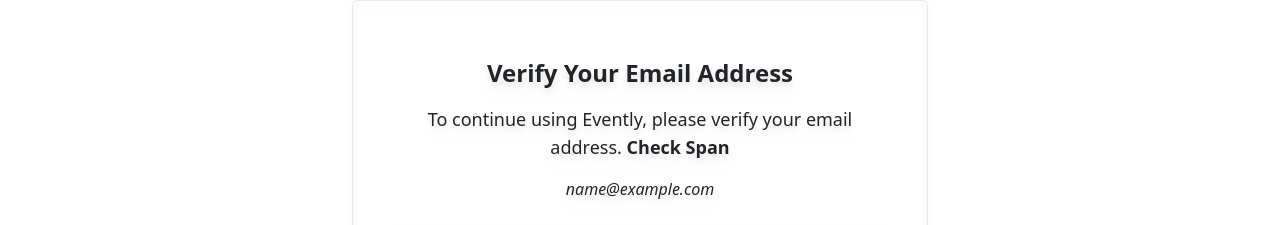
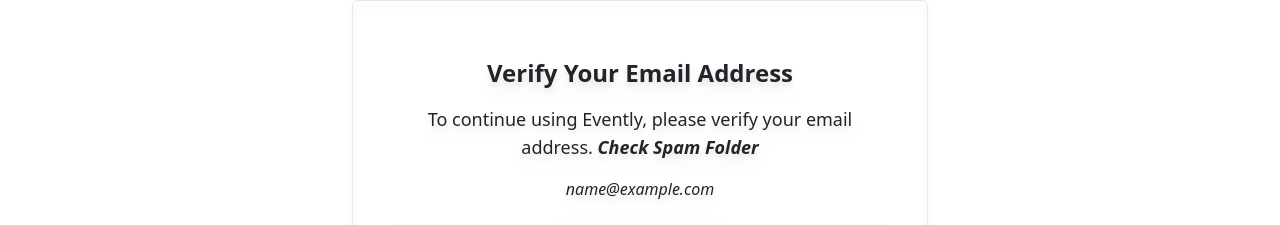
Before and after one commit to ShehzadAslamOza/evently-frontend, a React (Create React App) app: page /verify in a window 1280 px wide. Shown: the part 201-426 px from the top of the page. Built offline with nearby package versions, Linux system fonts and the light colour scheme; sample sign-in values are in the browser's storage.

Commit message:
Fixed the verify messgae

```diff
--- a/src/pages/Verify.jsx
+++ b/src/pages/Verify.jsx
@@ -86,7 +86,7 @@
         </h1>
         <p className="text-lg font-medium text-center">
           To continue using Evently, please verify your email address.{" "}
-          <span className="font-bold">Check Span</span>
+          <span className="font-semibold italic">Check Spam Folder</span>
         </p>
         <p className="italic">{user.email}</p>
         {buttonDisabled ? (
```
